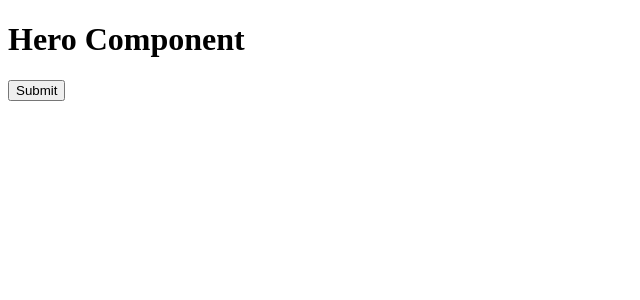
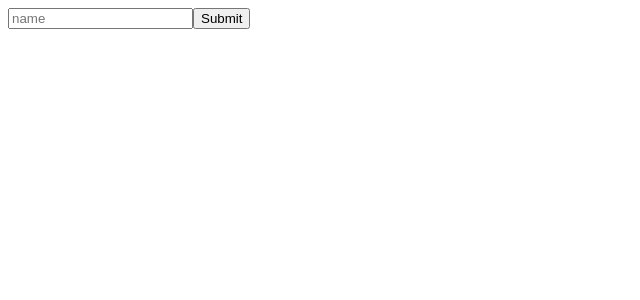
Before and after one commit to adib-the-noob/reactjs-from-basic, a React (Vite) app: page / in a window 1280 px wide. Shown: the top 300 px of the page, without its empty margins (0-640 px from the left). Built offline with nearby package versions, Linux system fonts and the light colour scheme.

Commit message:
form submit event added

```diff
--- a/src/App.jsx
+++ b/src/App.jsx
@@ -1,19 +1,17 @@
-import Hero from "./components/Hero"
-
 const App = () => {
 
-const BtnClick = () => {
-    // give alert when button is clicked
-    alert("Button Clicked");
-
+const PostFormSubmit = (event) => {
+    event.preventDefault();
+    console.log('Form Submitted');
 }
-
     return (
         <div>
-            <Hero ButtonClick={BtnClick}/>
+            <form onSubmit={PostFormSubmit}>
+                <input placeholder="name" />
+                <button type="submit">Submit</button>
+            </form>
         </div>
     )
 }
 
 export default App;
-1
--- a/src/components/Hero.jsx
+++ b/src/components/Hero.jsx
@@ -1,11 +1,5 @@
+const Hero = () => {
 
-const Hero = (props) => {
-    return (
-        <div>
-            <h1>Hero Component</h1>
-            <button onClick={props.ButtonClick}>Submit</button>
-        </div>
-        );
-};
+}
 
 export default Hero;
```
